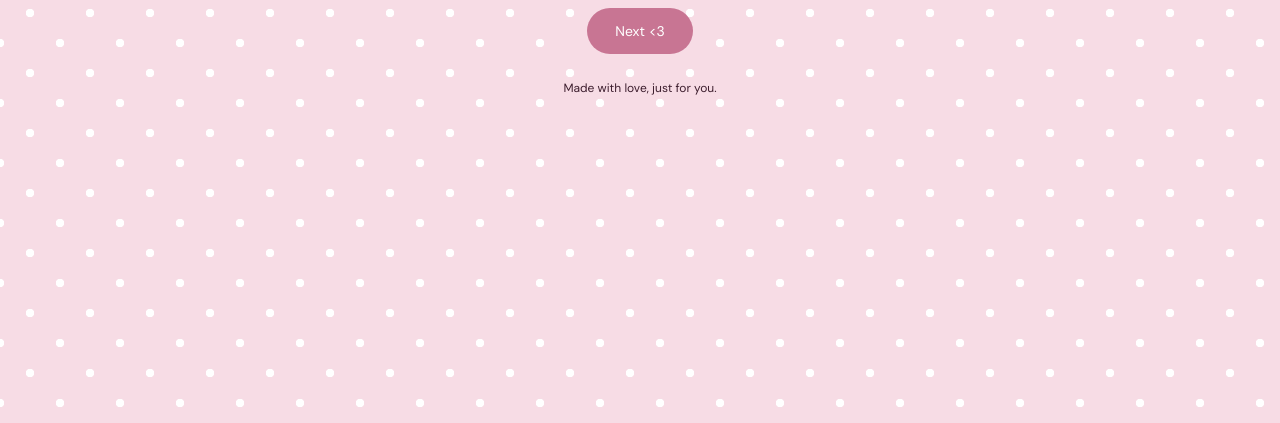
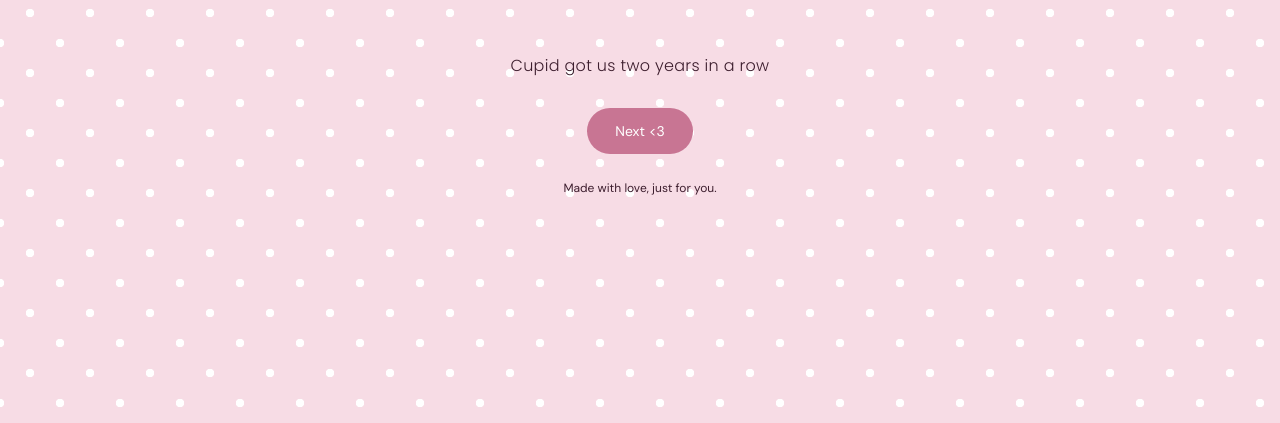
Before and after one commit to rasmalaii07/love-, a plain HTML site: page index.html in a window 1280 px wide. Shown: the part 377-800 px from the top of the page. Drawn offline with Linux system fonts and the light colour scheme; a web font is replaced by a local one.

Commit message:
Update index.html

```diff
--- a/index.html
+++ b/index.html
@@ -51,7 +51,7 @@ button {
   width: 100%;
   justify-content: center;
 }
-  {
+  #home > * {
   transform: translateY(100px);
   }
 
```
